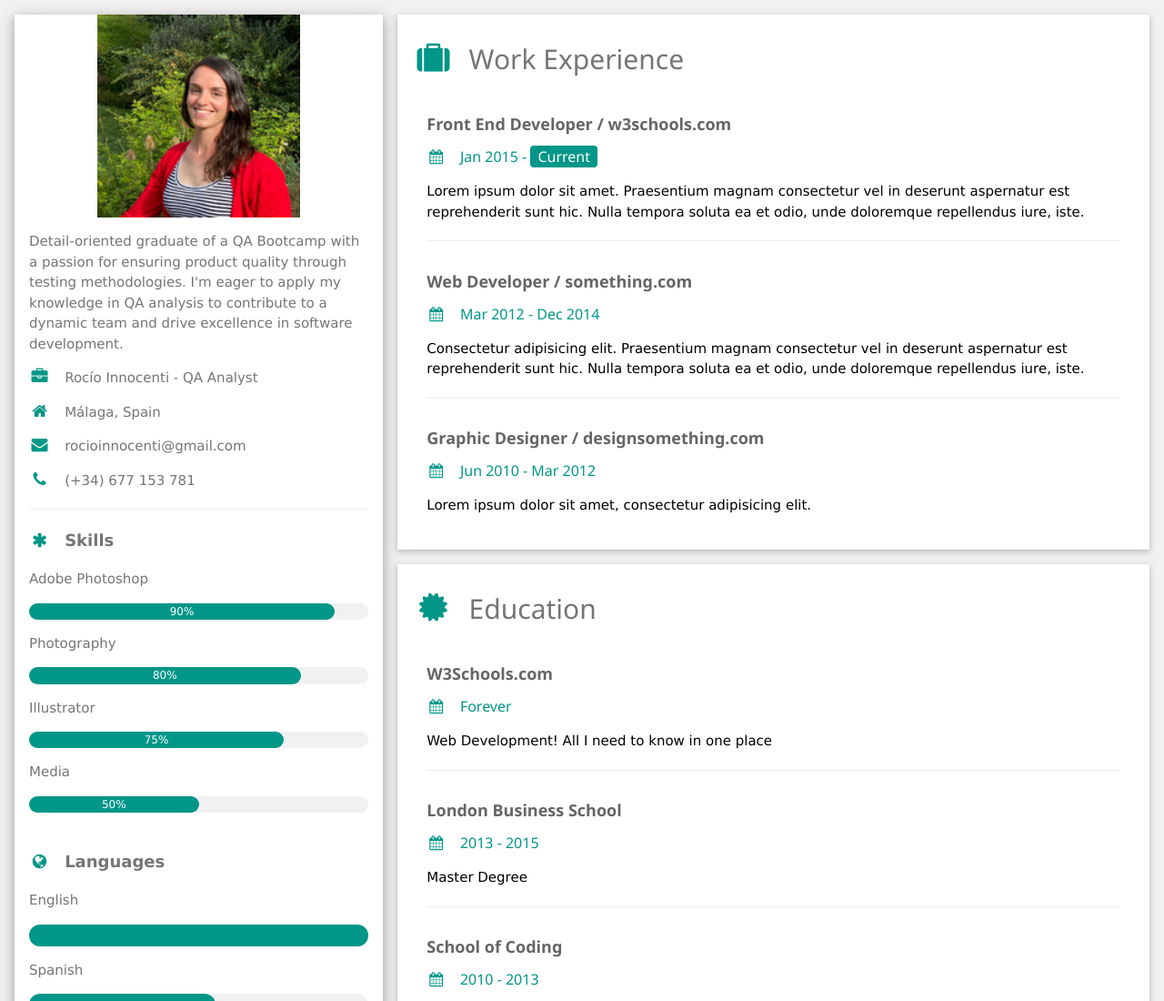
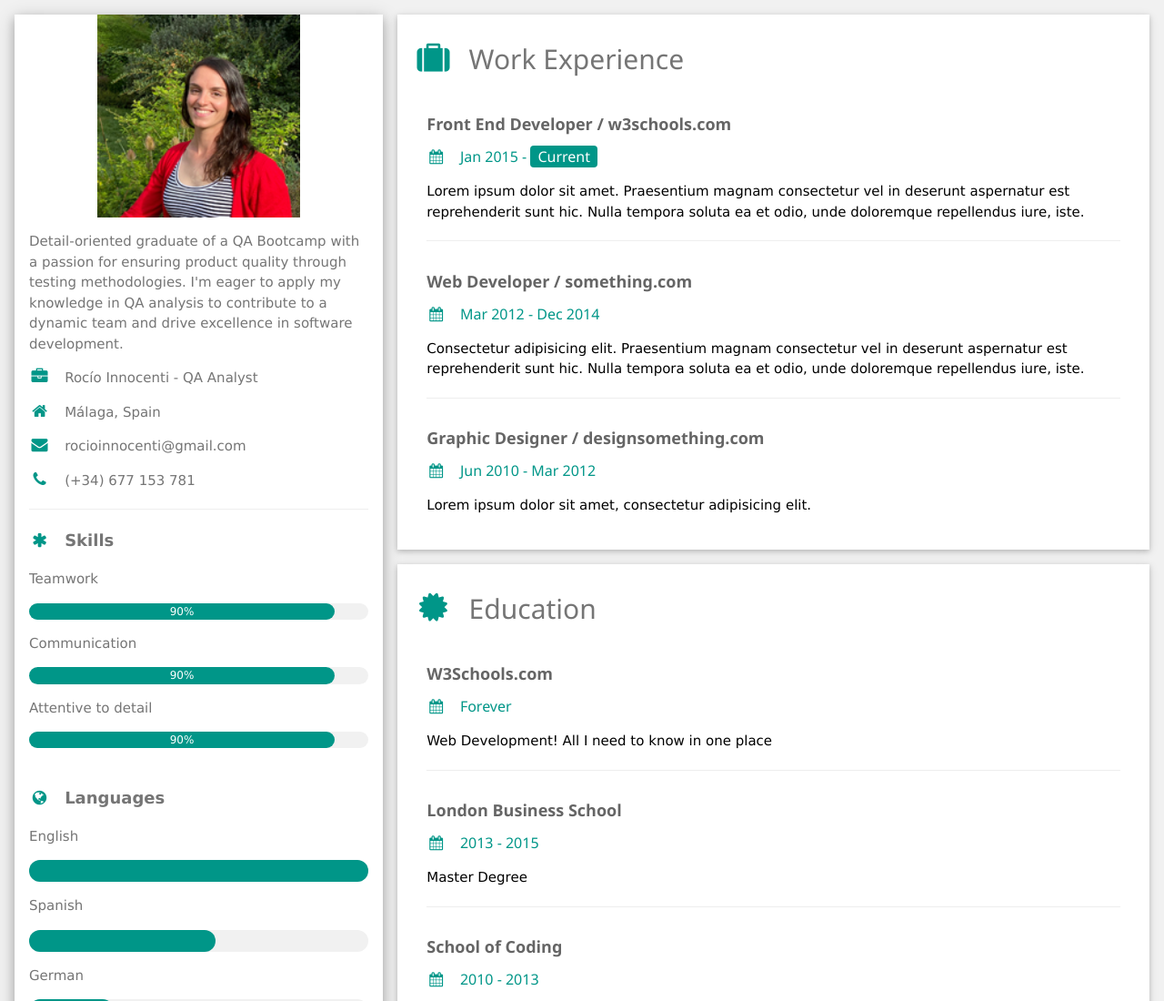
Before and after one commit to Innocenti-Organization/CVPROJECT, a plain HTML site: page index.html in a window 1280 px wide. Shown: the top 1100 px of the page at 91% size. Drawn offline with nearby package versions, Linux system fonts and the light colour scheme.

Commit message:
https://rocioinnocenti.atlassian.net/browse/QA-3 Skills
Skills

```diff
--- a/index.html
+++ b/index.html
@@ -34,23 +34,19 @@
 
                         <p class="w3-large"><b><i
                                     class="fa fa-asterisk fa-fw w3-margin-right w3-text-teal"></i>Skills</b></p>
-                        <p>Adobe Photoshop</p>
+                        <p>Teamwork</p>
                         <div class="w3-light-grey w3-round-xlarge w3-small">
                             <div class="w3-container w3-center w3-round-xlarge w3-teal" style="width:90%">90%</div>
                         </div>
-                        <p>Photography</p>
+                        <p>Communication</p>
                         <div class="w3-light-grey w3-round-xlarge w3-small">
-                            <div class="w3-container w3-center w3-round-xlarge w3-teal" style="width:80%">
-                                <div class="w3-center w3-text-white">80%</div>
+                            <div class="w3-container w3-center w3-round-xlarge w3-teal" style="width:90%">
+                                <div class="w3-center w3-text-white">90%</div>
                             </div>
                         </div>
-                        <p>Illustrator</p>
+                        <p>Attentive to detail</p>
                         <div class="w3-light-grey w3-round-xlarge w3-small">
-                            <div class="w3-container w3-center w3-round-xlarge w3-teal" style="width:75%">75%</div>
-                        </div>
-                        <p>Media</p>
-                        <div class="w3-light-grey w3-round-xlarge w3-small">
-                            <div class="w3-container w3-center w3-round-xlarge w3-teal" style="width:50%">50%</div>
+                            <div class="w3-container w3-center w3-round-xlarge w3-teal" style="width:90%">90%</div>
                         </div>
                         <br>
 
```
